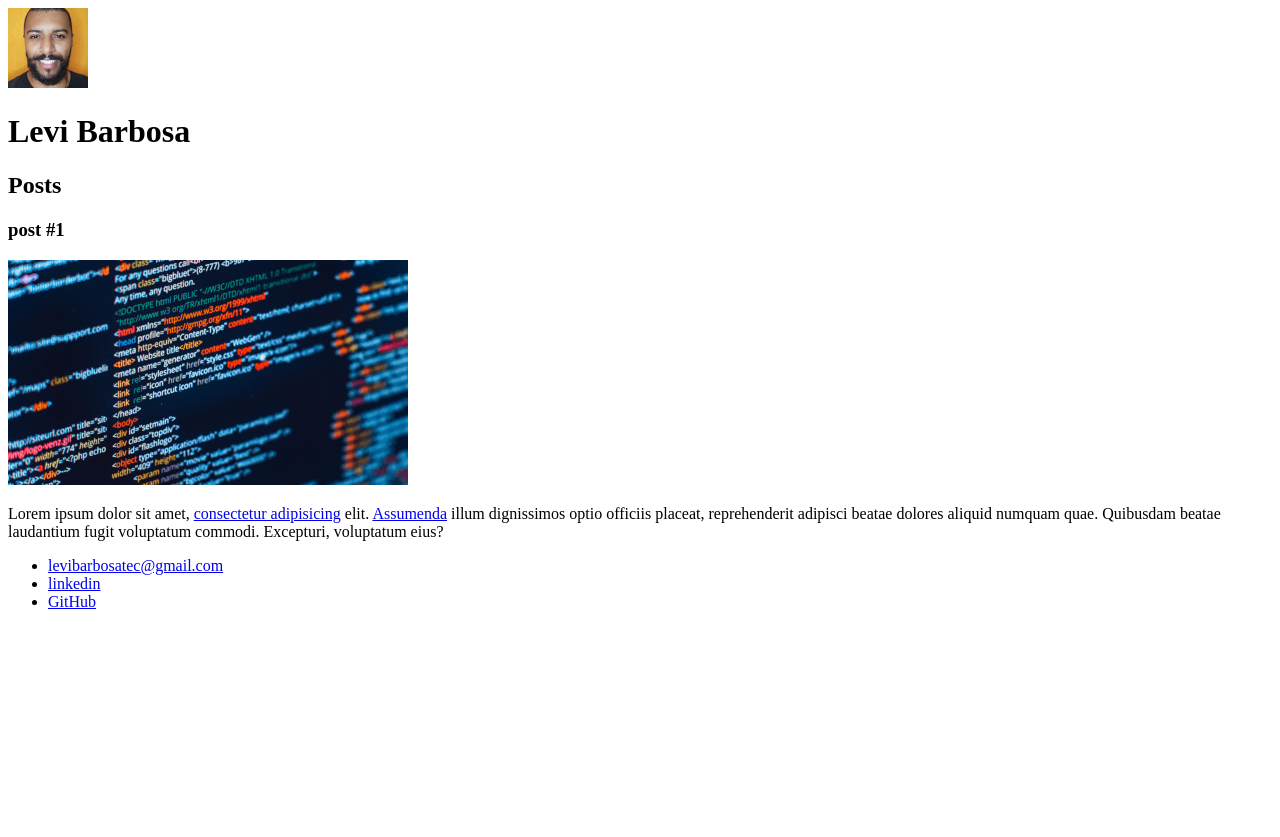
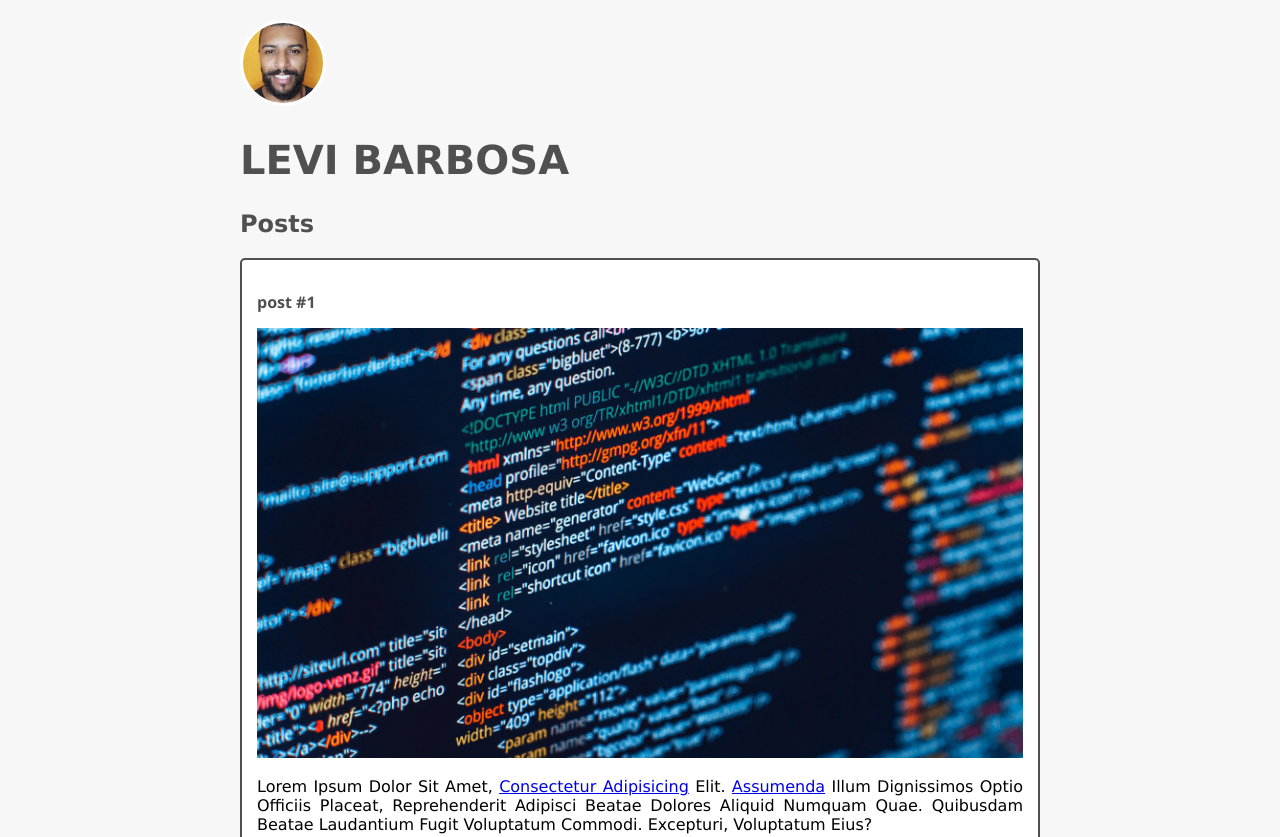
Before and after one commit to levi-b-code/Carrefour-Web-Developer, a plain HTML site: page Carrefour Web Developer/HTML/index.html in a window 1280 px wide. Shown: the top 837 px of the page. Before the commit the page ends 800 px from the top, so only its background shows below. Drawn offline with Linux system fonts and the light colour scheme.

Commit message:
Conclusão do modulo de HTML

```diff
--- a/Carrefour Web Developer/HTML/index.html
+++ b/Carrefour Web Developer/HTML/index.html
@@ -5,27 +5,28 @@
     <meta http-equiv="X-UA-Compatible" content="IE=edge">
     <meta name="viewport" content="width=device-width, initial-scale=1.0">
     <title>Levi Barbosa</title>
+    <link rel="stylesheet" href="style.css">
 </head>
-<body>
+<body class="">
     <header>
-        <img src="levibarbosa80.jpg" alt="Ilustração do rosto">
-        <h1>Levi Barbosa</h1>
+        <img src="levibarbosa80.jpg" alt="Ilustração do rosto" class="photo">
+        <h1 id="title">Levi Barbosa</h1>
     </header>
     <section>
         <header>
-            <h2>Posts</h2>
+            <h2 class="subtitle">Posts</h2>
         </header>
-        <article>
+        <article class="post">
             <header>
-                <h3>post #1</h3>
-                <img src="fundocodigo400.jpg" alt="Editor de texto contendo código html">
+                <h3 class="post_title">post #1</h3>
+                <img src="fundocodigo800.jpg" alt="Editor de texto contendo codigo html" class="post_image">
             </header>
-            <p>Lorem ipsum dolor sit amet, <a href="https://www.linkedin.com/in/iamjohnlevi/" target="_blank"> consectetur adipisicing</a> elit.
+            <p class="post_content">Lorem ipsum dolor sit amet, <a href="https://www.linkedin.com/in/iamjohnlevi/" target="_blank"> consectetur adipisicing</a> elit.
                 <a href= "mailto:iamjohnlevi@gmail.com">Assumenda</a> illum dignissimos optio officiis placeat, reprehenderit adipisci beatae dolores aliquid numquam quae. Quibusdam beatae laudantium fugit voluptatum commodi. Excepturi, voluptatum eius?</p>
         </article>
     </section>
     <footer>
-        <ul>
+        <ul class="contact_list">
             <li>
                 <a href="mailto:levibarbosatec@gmail.com">levibarbosatec@gmail.com </a>
                 </li>
--- /dev/null
+++ b/Carrefour Web Developer/HTML/style.css
@@ -0,0 +1,64 @@
+body {
+    background: #f7f7f7;
+    font-family: verdana;
+    max-width: 800px;
+    margin: auto;
+}
+
+.photo {
+    border: solid #fff;
+    border-radius: 50%;
+    margin-top: 20px;
+
+}
+#title, .subtitle, .post_title {
+    color: #505050;
+    border-radius: 5px;
+}
+
+#title {
+    font-size: 40px;
+    text-transform: uppercase;
+    color: #505050;
+}
+
+a {
+    text-decoration: underline;
+}
+
+.post_title {
+    font-size: 16px;
+    font-style: normal;
+    font-family: 'Segoe UI', Tahoma, Geneva, Verdana, sans-serif;
+    margin-bottom: 15px;
+
+}
+
+.post {
+    background: #fff;
+    padding: 15px;
+    border: 2px solid #505050;
+    margin-bottom: 15px;
+    border-radius: 5px;
+}
+
+.post_content {
+    margin: 0;
+    margin-bottom:15px ;
+    text-transform: capitalize;
+    text-align: justify;
+}
+
+.post_image {
+    margin-bottom: 15px;
+    width: 100%;
+}
+
+.contact_list {
+    list-style-type: none;
+    padding-left: 15px;
+}
+
+.contact_list li a {
+    text-decoration: none;
+}
```
